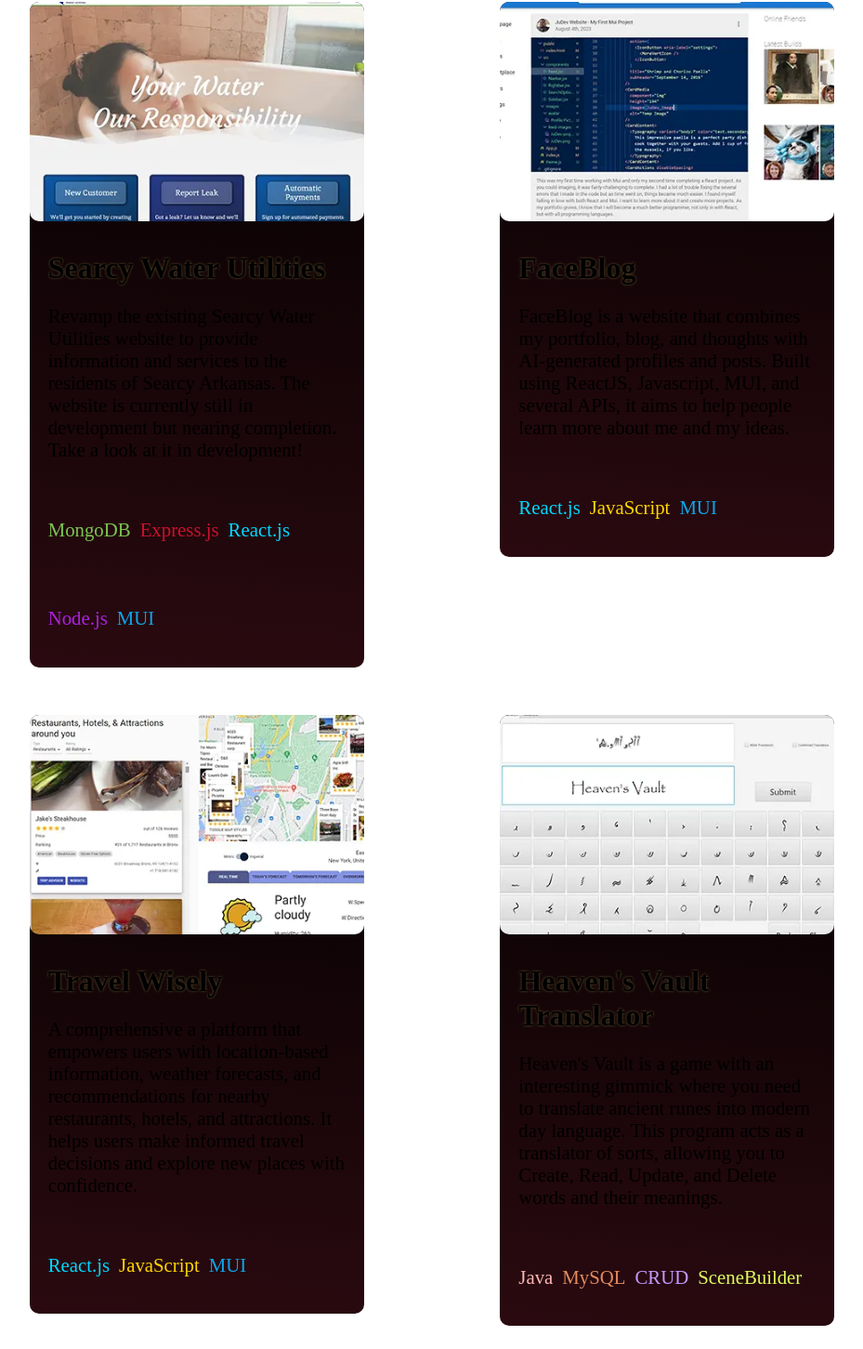
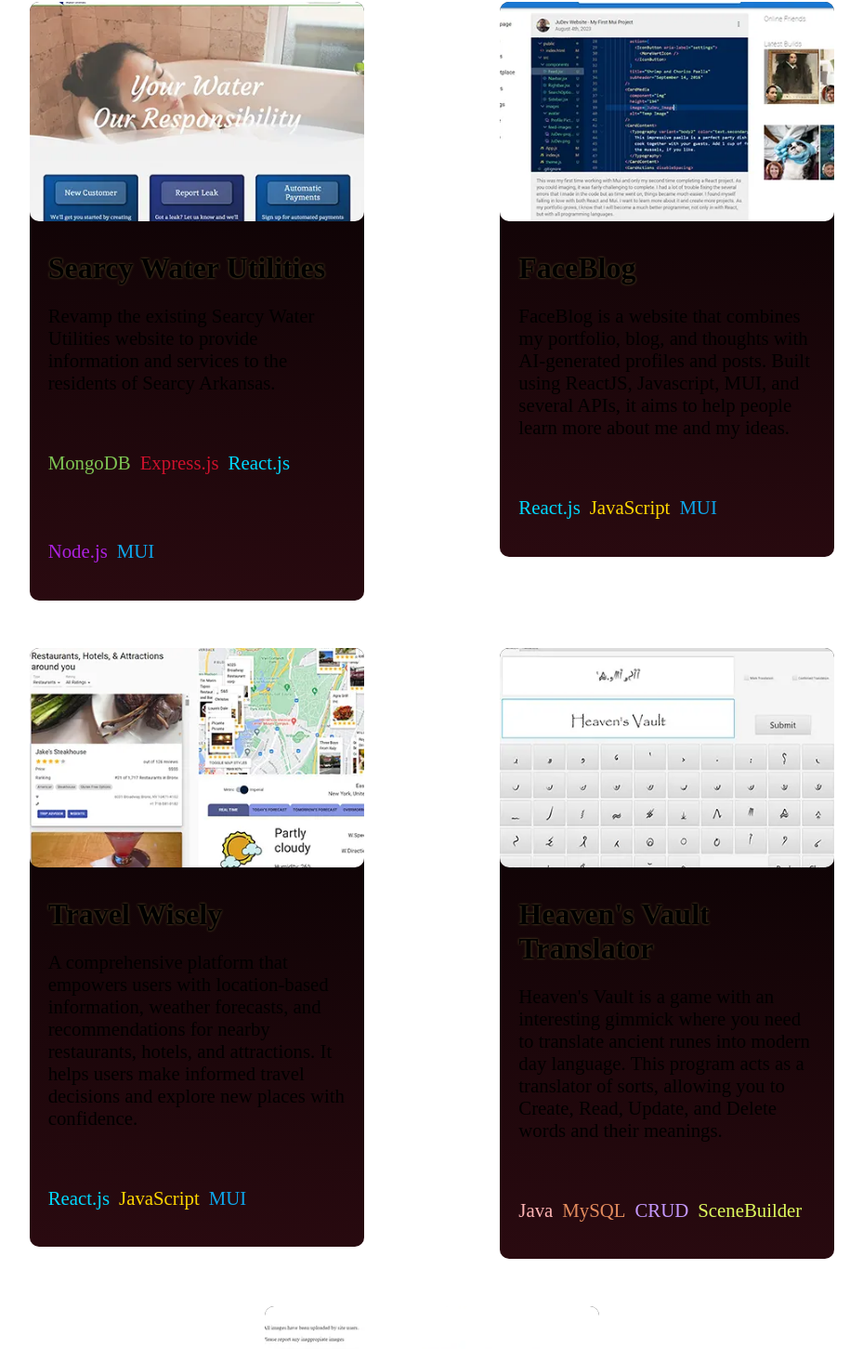
Before and after one commit to JulianBristol/PortfolioPage, a React (Create React App) app in the folder client/: page / in a window 1280 px wide. Shown: the part 4630-6081 px from the top of the page at 93% size, without its empty margins (175-1104 px from the left). Built offline with nearby package versions, Linux system fonts and the light colour scheme; the HTML template or start-up script is replaced by a standard one.

Commit message:
Additional bug fixes

```diff
--- a/client/src/components/Portfolio/Portfolio.jsx
+++ b/client/src/components/Portfolio/Portfolio.jsx
@@ -10,11 +10,10 @@ import './PortfolioCSS.css';
 
 const Portfolio = () => (
     <div className='glassmorphism' style={{ maxWidth: '1500px' }}>
-      {/* Original */}
-        <motion.div variants={textVariant()} style={{ display: 'grid' }}>
+        <motion.div whileInView="show" variants={textVariant()} style={{ display: 'grid' }}>
             <h2 className='sectionTitle'>Check Out My Projects</h2>
         </motion.div>
-        <motion.p className='sectionDesc' variants={fadeIn('', '', 0.1, 1)}>
+        <motion.p whileInView="show" className='sectionDesc' variants={fadeIn('', '', 0.1, 1)}>
             {/* eslint-disable-next-line max-len */}
             These projects demonstrate my skills and experience with real-life examples of my work. Each project is described briefly and includes links to where you can see the code and how it works. They show how I can solve tough problems, work with different technologies, and lead projects well.
         </motion.p>
@@ -31,7 +30,9 @@ const Portfolio = () => (
 );
 
 const ProjectCard = ({ index, name, description, tags, image, sourceCodeLink, activeLink }) => (
-        <motion.div variants={fadeIn('up', 'spring', index * 0.5, 0.75)}>
+          <div key={index}>
+        {/* <motion.div variants={fadeIn('up', 'spring', index * 0.5, 0.75)}>
+          {console.log(description)} */}
             <Tilt
                 options={{
                   max: 15,
@@ -79,7 +80,8 @@ const ProjectCard = ({ index, name, description, tags, image, sourceCodeLink, ac
                 </div>
                 </div>
             </Tilt>
-        </motion.div>
+        {/* </motion.div> */}
+            </div>
 );
 
 ProjectCard.propTypes = {
--- a/client/src/constants/index.js
+++ b/client/src/constants/index.js
@@ -151,8 +151,7 @@ const experiences = [
 const projects = [
   {
     name: 'Searcy Water Utilities',
-    description:
-        'Revamp the existing Searcy Water Utilities website to provide information and services to the residents of Searcy Arkansas. The website is currently still in development but nearing completion. Take a look at it in development!',
+    description: 'Revamp the existing Searcy Water Utilities website to provide information and services to the residents of Searcy Arkansas.',
     tags: [
       {
         name: 'MongoDB',
@@ -181,8 +180,7 @@ const projects = [
   },
   {
     name: 'FaceBlog',
-    description:
-        'FaceBlog is a website that combines my portfolio, blog, and thoughts with AI-generated profiles and posts. Built using ReactJS, Javascript, MUI, and several APIs, it aims to help people learn more about me and my ideas.',
+    description: 'FaceBlog is a website that combines my portfolio, blog, and thoughts with AI-generated profiles and posts. Built using ReactJS, Javascript, MUI, and several APIs, it aims to help people learn more about me and my ideas.',
     tags: [
       {
         name: 'React.js',
@@ -203,8 +201,7 @@ const projects = [
   },
   {
     name: 'Travel Wisely',
-    description:
-    'A comprehensive a platform that empowers users with location-based information, weather forecasts, and recommendations for nearby restaurants, hotels, and attractions. It helps users make informed travel decisions and explore new places with confidence.',
+    description: 'A comprehensive platform that empowers users with location-based information, weather forecasts, and recommendations for nearby restaurants, hotels, and attractions. It helps users make informed travel decisions and explore new places with confidence.',
     tags: [
       {
         name: 'React.js',
@@ -225,8 +222,7 @@ const projects = [
   },
   {
     name: 'Heaven\'s Vault Translator',
-    description:
-    'Heaven\'s Vault is a game with an interesting gimmick where you need to translate ancient runes into modern day language. This program acts as a translator of sorts, allowing you to Create, Read, Update, and Delete words and their meanings.',
+    description: 'Heaven\'s Vault is a game with an interesting gimmick where you need to translate ancient runes into modern day language. This program acts as a translator of sorts, allowing you to Create, Read, Update, and Delete words and their meanings.',
     tags: [
       {
         name: 'Java',
@@ -250,8 +246,7 @@ const projects = [
   },
   {
     name: 'Cloudinary Image Viewer',
-    description:
-    'Cloudinary is a cloud-enabled image and video storage and management site. This application displays my abilities to work with Cloudinary\'s API to upload, store, and retrieve images for viewer consumption. While originally intended to work with a backend server, the code has been recently modified for display using Netlify\'s serverless backend',
+    description: 'Cloudinary is a cloud-enabled image and video storage and management site. This application displays my abilities to work with Cloudinary\'s API to upload, store, and retrieve images for viewer consumption. While originally intended to work with a backend server, the code has been recently modified for display using Netlify\'s serverless backend',
     tags: [
       {
         name: 'React.js',
```
